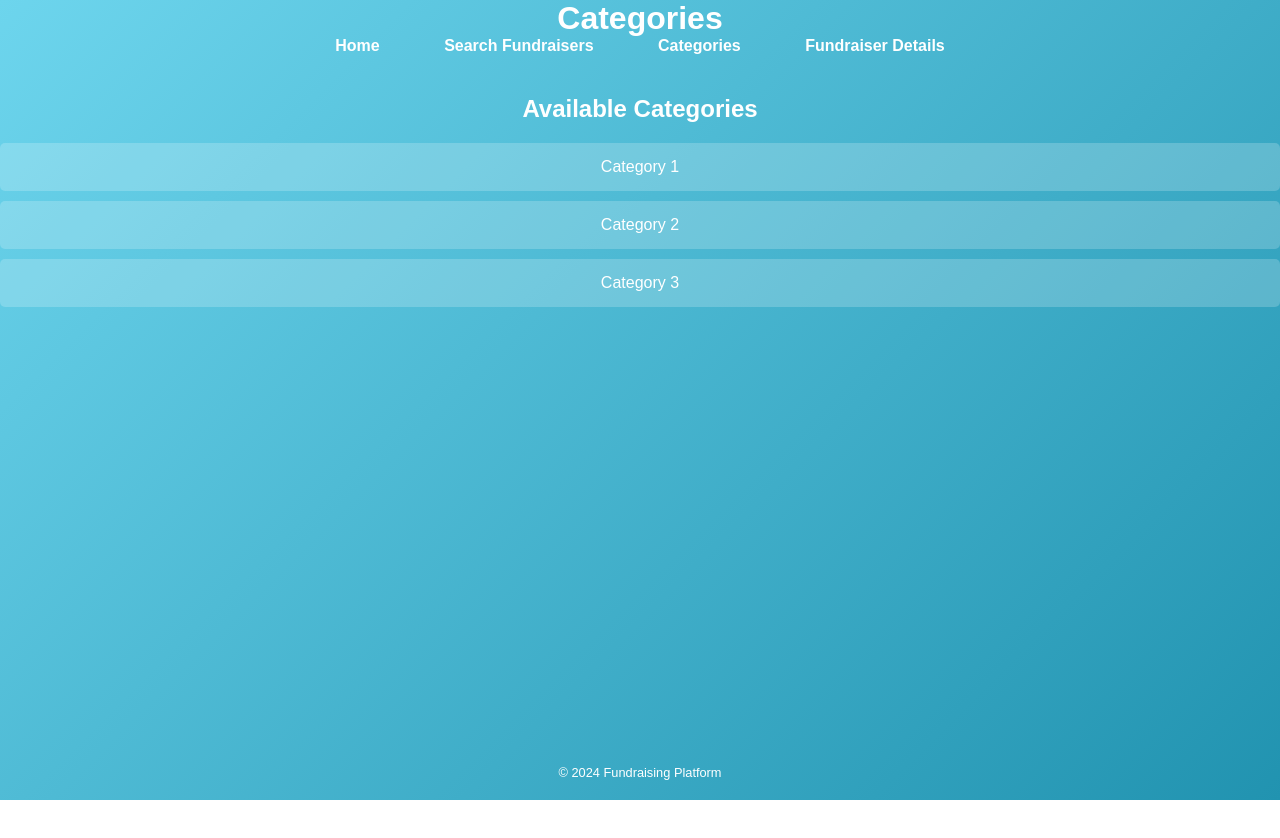
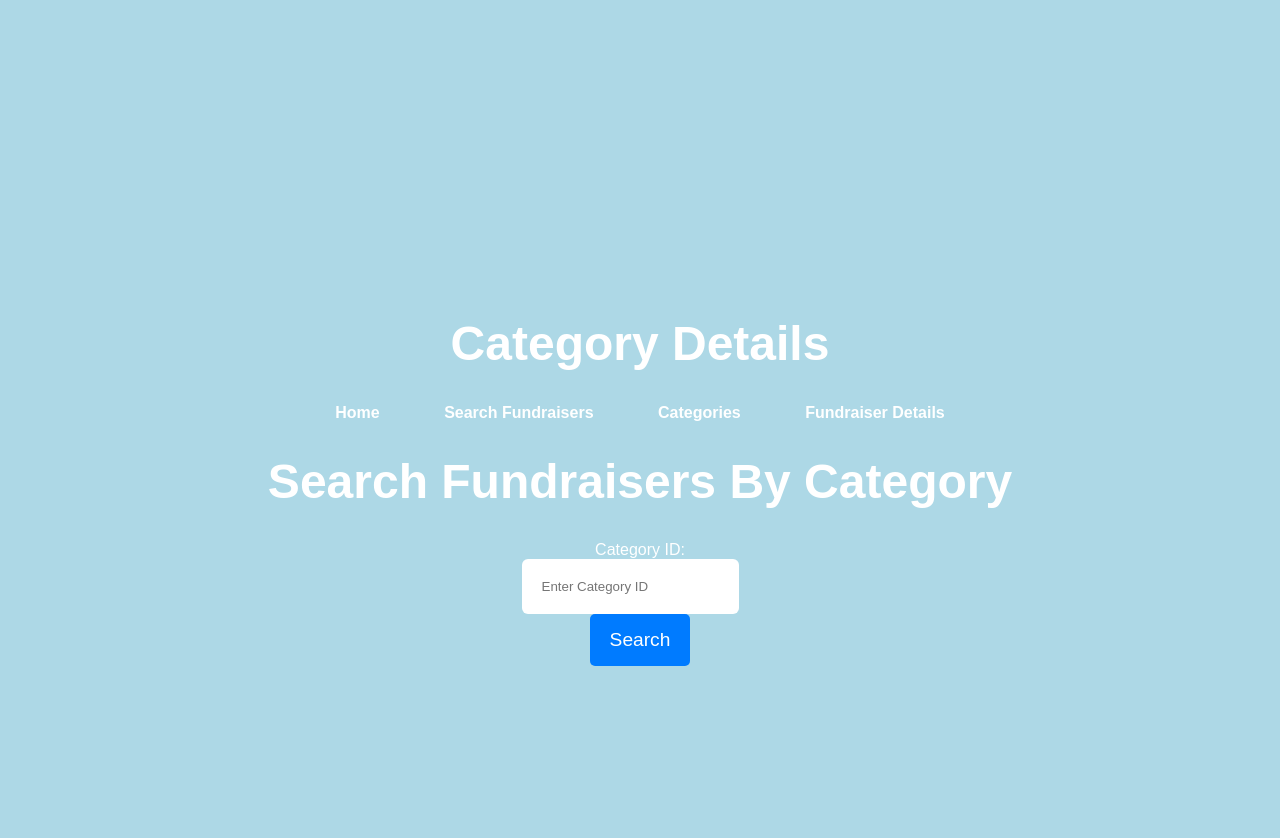
Before and after one commit to Teji420/Part2-of-A2, a website: page categories.html in a window 1280 px wide. Before the commit the page ends 800 px from the top, so only its background shows below. Drawn offline with Linux system fonts and the light colour scheme.

Commit message:
Part 2 for the Assesment 2
After Practcing and error the final  version of the Part 2

```diff
--- a/categories.html
+++ b/categories.html
@@ -1,21 +1,35 @@
 <!DOCTYPE html>
-<html lang="en">
+<html lang="en"><!--  Here is  the use of the html 5 which cover the utf - 8 character and this one is used for covering all
+the charcters and symbols -->
 <head>
-    <meta charset="UTF-8">
+    <meta charset="UTF-8"> <!-- For the better adjustment  of website in different devices -->
     <meta name="viewport" content="width=device-width, initial-scale=1.0">
-    <title>Categories - Fundraising Platform</title>
-    <link rel="stylesheet" href="styles.css"> <!-- Link to your CSS -->
+    <title>Search Fundraiser by Category</title>
     <style>
         body {
-            background: linear-gradient(135deg, #6dd5ed, #2193b0);
+            /*  Styling the code with backgorund colour,alighments and other aesthetics */
+            background-color: lightblue; /* Background color */
+            height: 120vh;
+            margin: 0;
+            font-family: Arial;
+            flex-direction: column;
+            justify-items: auto;
+            text-justify: auto;
+            justify-content: center;
             color: white;
+            align-items: center;
             text-align: center;
-            font-family: Arial, sans-serif;
             display: flex;
-            flex-direction: column;
-            justify-content: center;
-            min-height: 100vh;
-            margin: 0;
+        }
+        h1 {
+            font-size: 3em;
+        }
+
+        input[type="text"] {
+            padding: 20px;
+            margin-right: 20px;
+            border-radius: 6px;
+            border: none;
         }
         header, main, footer {
             margin-bottom: 20px;
@@ -30,34 +44,47 @@
             font-weight: bold;
             padding: 10px 15px;
             border-radius: 5px;
-            transition: background-color 0.3s, box-shadow 0.3s;
+
         }
         nav a:hover {
             background-color: rgba(255, 255, 255, 0.2);
             box-shadow: 0px 4px 10px rgba(0, 0, 0, 0.3);
         }
         main {
-            flex-grow: 1;
+            flex-grow: 2;
         }
-        #category-list {
-            list-style-type: none;
-            padding: 0;
+        #fundraiser-details {
+            background: rgba(255, 255, 255, 0.2);
+            padding: 25px;
+            border-radius: 15px;
         }
-        #category-list li {
-            background: rgba(255, 255, 255, 0.2);
-            margin-bottom: 10px;
-            padding: 15px;
+         /*  colour backgorund for the search button */
+        input[type="button"] {
+            padding: 15px 20px;
+            background-color: #007bff;
+            color: white;
+            border: none;
             border-radius: 5px;
+            cursor: pointer;
+            font-size: 1.2em;
         }
-        footer {
-            font-size: 0.8em;
+
+        input[type="button"]:hover {
+            background-color: #0056b3;
+        }
+        /*outcome data size   */
+        #data {
+            margin-top: 30px;
+            font-size: 5em;
         }
     </style>
 </head>
 <body>
-    <header>
-        <h1>Categories</h1>
+    <header></header>
+        <h1>Category Details</h1>
+        <!--  heading of the category  -->
         <nav>
+            <!--  link for navigation the other pages  -->
             <a href="index.html">Home</a>
             <a href="search.html">Search Fundraisers</a>
             <a href="categories.html">Categories</a>
@@ -65,20 +92,47 @@
         </nav>
     </header>
 
-    <main>
-        <h2>Available Categories</h2>
-        <ul id="category-list">
-            <li>Category 1</li>
-            <li>Category 2</li>
-            <li>Category 3</li>
-            <!-- Add more categories dynamically or via server data -->
-        </ul>
-    </main>
 
-    <footer>
-        <p>&copy; 2024 Fundraising Platform</p>
-    </footer>
+    <h1>Search Fundraisers By Category</h1>
+    <label for="txtCategoryId">Category ID: </label>
+       <!--  the lable indicate the customer to value will be goes in the specific section. -->
+    <input type="text" id="txtCategoryId" placeholder="Enter Category ID" required>
+    <!--  Button which trigger search fuctionn  after click -->
+    <input type="button" value="Search" onclick="let txtCategoryId=document.getElementById('txtCategoryId').value; searchByCategory(txtCategoryId);">
+    <div id="data"></div>
 
-    <script src="script.js"></script> <!-- Link to your JavaScript -->
+    <script>/*  Here is the code for the checking the ID with ccategory */
+        function searchByCategory(categoryId)
+        /*  Here is the working on the fetching the data with requesting the data from ApI by using the ID  */ {
+            fetch(`http://localhost:8080/api/search?categoryId=${categoryId}`)
+                .then(response => {
+                    if (!response.ok) {
+                        throw new Error('Network response was not ok');
+                    }
+                    return response.json();
+
+                })
+                .then(data => {
+                    const dataDiv = document.getElementById('data');
+                    dataDiv.innerHTML = "";
+                   /*     if  else statment for chekcing the error */
+                                       if (data.length > 0) {
+                        data.forEach(fundraiser => {
+
+                            const newP = document.createElement("p");
+                            newP.textContent = `Fundraiser: ${fundraiser.organizer_name}, Description: ${fundraiser.description}, City: ${fundraiser.city}`;
+                            dataDiv.appendChild(newP);/* Append the paragraph to the data div */
+                        });
+                    } else {
+                        dataDiv.textContent = "No fundraisers found for this category.";
+                    }
+                })
+                .catch(error => {
+
+                    console.error("Error:", error);
+                    document.getElementById('data').textContent = "The category ID is not valid.";
+                });
+        }
+    </script>
 </body>
 </html>
```
Also changed, not shown: fundraiser.html (+16 -11 lines), search.html (+71 -25 lines).
